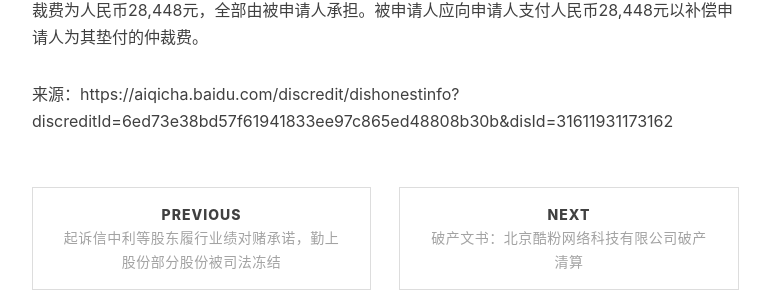
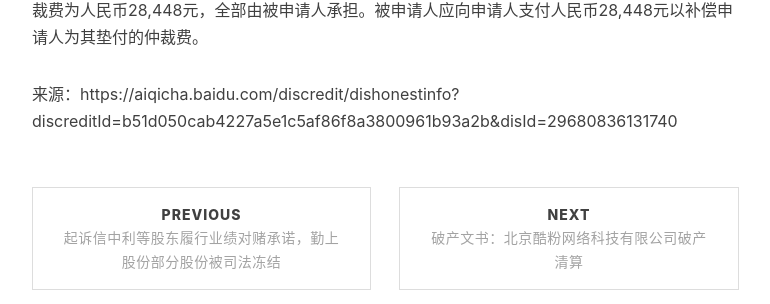
Before and after one commit to woaixinzhongli/woaixinzhongli.github.io, a Jekyll site: the page built from _posts/complaint/2020-04-21-失信被执行人：信中利所投企业决胜教育科技集团股份有限公司是最高人民法院所公示的失信人.md, in a window 1280 px wide. Shown: the part 1601-1905 px from the top of the page, without its empty margins (233-1003 px from the left). Built offline with Jekyll 4.4.1, drawn with Linux system fonts in a browser that asks for light colours; nearby versions of some CDN libraries; some of the changed lines change nothing that is shown.

Commit message:
Update 2020-04-21-失信被执行人：信中利所投企业决胜教育科技集团股份有限公司是最高人民法院所公示的失信人.md

```diff
--- a/_posts/complaint/2020-04-21-失信被执行人：信中利所投企业决胜教育科技集团股份有限公司是最高人民法院所公示的失信人.md
+++ b/_posts/complaint/2020-04-21-失信被执行人：信中利所投企业决胜教育科技集团股份有限公司是最高人民法院所公示的失信人.md
@@ -33,4 +33,4 @@ layout: post     #不要动
 
 生效法律文书确定义务：（一）被申请人向申请人返还投资款人民币500,000元； （二）被申请人向申请人支付占用投资款期间的利息，以人民币500,000元为基数，按中国人民银行一至五年期贷款利率4.75%为标准，自2015年11月19日起暂计算至2019年8月28日为人民币90,909,72元，并支付至实际清偿之日止； （三）被申请人想申请人支付申请人付出的律师费人民币25,000元； （四）本案仲裁费为人民币28,448元，全部由被申请人承担。被申请人应向申请人支付人民币28,448元以补偿申请人为其垫付的仲裁费。
 
-来源：https://aiqicha.baidu.com/discredit/dishonestinfo?discreditId=6ed73e38bd57f61941833ee97c865ed48808b30b&disId=31611931173162
+来源：https://aiqicha.baidu.com/discredit/dishonestinfo?discreditId=b51d050cab4227a5e1c5af86f8a3800961b93a2b&disId=29680836131740
```
